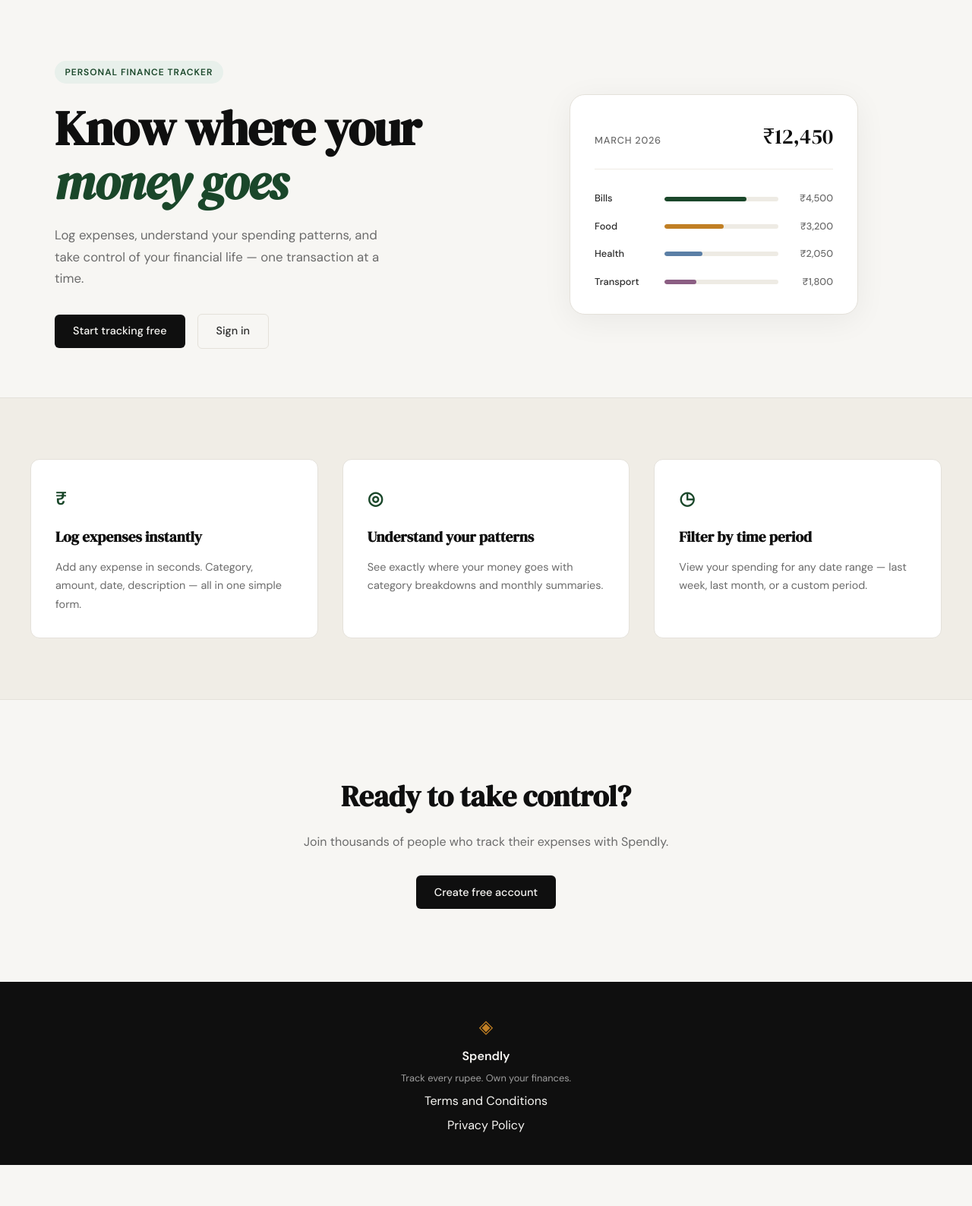
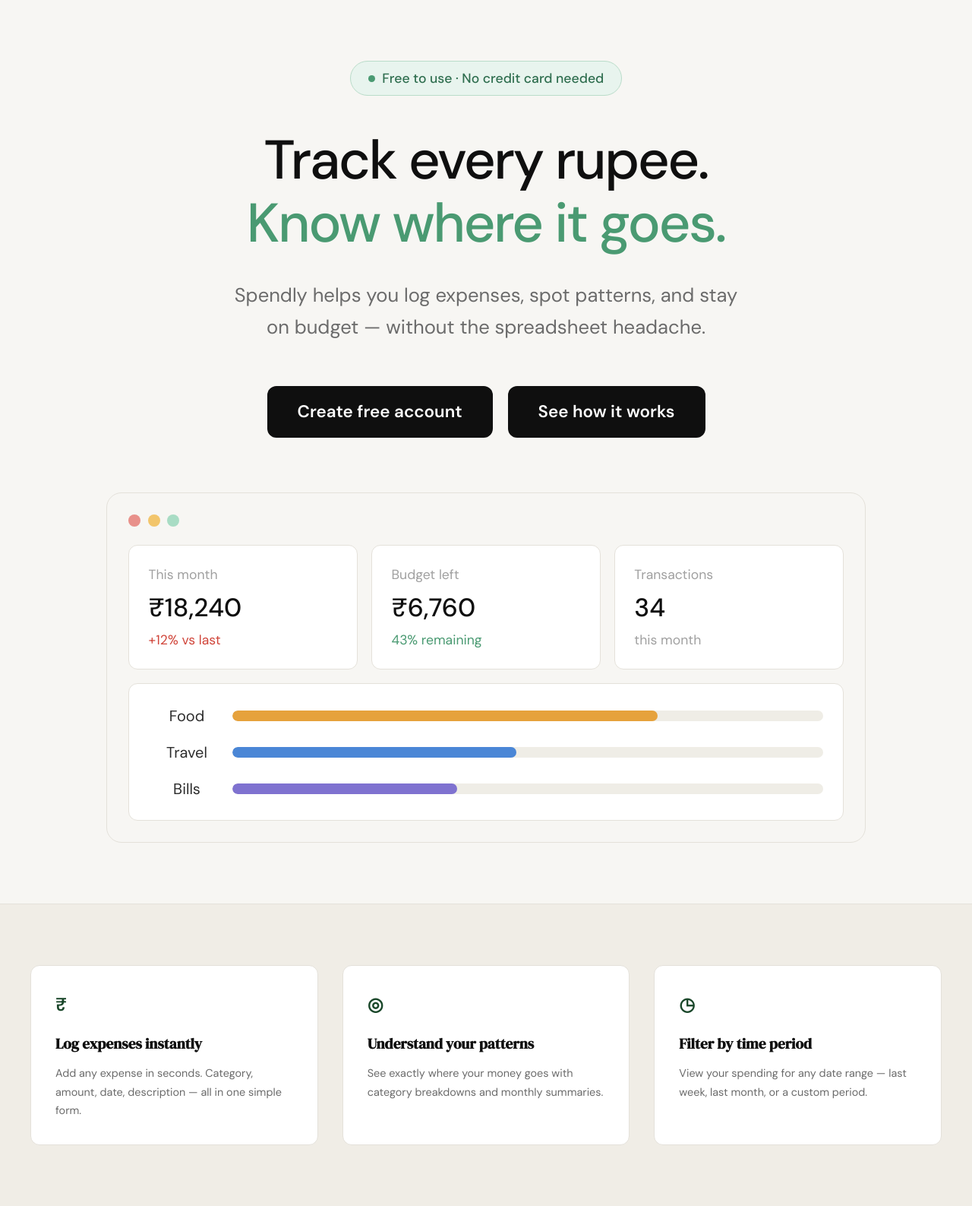
Before and after one commit to Vrindaa-Malik/spendly, a Flask app: page / in a window 1280 px wide. Shown: the part 61-1648 px from the top of the page at 76% size. Before the commit the page ends 1594 px from the top, so only its background shows below. Run offline with Flask 3, Linux system fonts and the light colour scheme.

Commit message:
made landing page similar to the hero image

```diff
--- a/app.py
+++ b/app.py
@@ -20,6 +20,16 @@ def register():
 @app.route("/login")
 def login():
     return render_template("login.html")
+
+
+@app.route("/terms")
+def terms():
+    return render_template("terms.html")
+
+
+@app.route("/privacy")
+def privacy():
+    return render_template("privacy.html")
 
 
 # ------------------------------------------------------------------ #
--- /dev/null
+++ b/static/css/landing.css
@@ -0,0 +1,191 @@
+/* ------------------------------------------------------------------ */
+/* Landing hero                                                        */
+/* ------------------------------------------------------------------ */
+
+.lp-hero {
+    padding: 5rem 2rem 5rem;
+    max-width: var(--max-width);
+    margin: 0 auto;
+}
+
+.lp-hero-inner {
+    text-align: center;
+    max-width: 760px;
+    margin: 0 auto 4.5rem;
+}
+
+.lp-badge {
+    display: inline-flex;
+    align-items: center;
+    gap: 0.6rem;
+    background: #e8f4ee;
+    border: 1px solid #b9dcc9;
+    color: #2f6e4f;
+    font-size: 1.1rem;
+    font-weight: 500;
+    padding: 0.5rem 1.4rem;
+    border-radius: 999px;
+    margin-bottom: 2.75rem;
+}
+
+.lp-badge-dot {
+    width: 9px;
+    height: 9px;
+    border-radius: 50%;
+    background: #4a9a72;
+}
+
+.lp-title {
+    font-family: var(--font-body);
+    font-size: clamp(2.75rem, 6vw, 4.5rem);
+    font-weight: 500;
+    line-height: 1.15;
+    letter-spacing: -0.03em;
+    color: var(--ink);
+    margin-bottom: 2rem;
+}
+
+.lp-title-accent { color: #4a9a72; }
+
+.lp-subtitle {
+    font-size: 1.6rem;
+    line-height: 1.65;
+    color: var(--ink-muted);
+    max-width: 670px;
+    margin: 0 auto 3.5rem;
+}
+
+.lp-actions {
+    display: flex;
+    justify-content: center;
+    gap: 1.25rem;
+    flex-wrap: wrap;
+}
+
+.lp-btn {
+    display: inline-block;
+    background: var(--ink);
+    color: var(--paper-card);
+    font-size: 1.4rem;
+    font-weight: 600;
+    padding: 1rem 2.5rem;
+    border-radius: var(--radius-md);
+    transition: background 0.2s;
+}
+
+.lp-btn:hover { background: var(--accent); }
+
+/* Dashboard mock */
+
+.lp-mock {
+    max-width: 1000px;
+    margin: 0 auto;
+    background: var(--paper);
+    border: 1px solid var(--border);
+    border-radius: var(--radius-lg);
+    padding: 1.75rem;
+}
+
+.lp-mock-dots {
+    display: flex;
+    gap: 0.6rem;
+    margin-bottom: 1.5rem;
+}
+
+.lp-dot {
+    width: 16px;
+    height: 16px;
+    border-radius: 50%;
+}
+
+.lp-dot-red    { background: #e8908a; }
+.lp-dot-yellow { background: #f2c56b; }
+.lp-dot-green  { background: #a8dcc4; }
+
+.lp-stats {
+    display: grid;
+    grid-template-columns: repeat(3, 1fr);
+    gap: 1.1rem;
+    margin-bottom: 1.1rem;
+}
+
+.lp-stat,
+.lp-bars {
+    background: var(--paper-card);
+    border: 1px solid var(--border);
+    border-radius: var(--radius-md);
+}
+
+.lp-stat {
+    display: flex;
+    flex-direction: column;
+    padding: 1.5rem 1.6rem;
+}
+
+.lp-stat-label {
+    font-size: 1.1rem;
+    color: var(--ink-faint);
+    margin-bottom: 0.5rem;
+}
+
+.lp-stat-value {
+    font-size: 2.1rem;
+    font-weight: 500;
+    color: var(--ink);
+    line-height: 1.3;
+    margin-bottom: 0.4rem;
+}
+
+.lp-stat-note {
+    font-size: 1.1rem;
+    color: var(--ink-faint);
+}
+
+.lp-note-up   { color: #d0453a; }
+.lp-note-good { color: #4a9a72; }
+
+.lp-bars {
+    display: flex;
+    flex-direction: column;
+    gap: 1rem;
+    padding: 1.6rem 1.6rem 1.6rem 2rem;
+}
+
+.lp-bar-row {
+    display: grid;
+    grid-template-columns: 5.5rem 1fr;
+    align-items: center;
+    gap: 1rem;
+}
+
+.lp-bar-label {
+    font-size: 1.25rem;
+    color: var(--ink-soft);
+    text-align: center;
+}
+
+.lp-bar-track {
+    height: 14px;
+    background: #efede6;
+    border-radius: 999px;
+    overflow: hidden;
+}
+
+.lp-bar {
+    height: 100%;
+    border-radius: 999px;
+}
+
+.lp-bar-food   { background: #e6a23c; }
+.lp-bar-travel { background: #4a86d6; }
+.lp-bar-bills  { background: #7f72d0; }
+
+@media (max-width: 700px) {
+    .lp-hero { padding: 3rem 1rem 3rem; }
+    .lp-hero-inner { margin-bottom: 3rem; }
+    .lp-badge { font-size: 0.9rem; margin-bottom: 2rem; }
+    .lp-subtitle { font-size: 1.15rem; }
+    .lp-btn { font-size: 1.1rem; }
+    .lp-mock { padding: 1rem; }
+    .lp-stats { grid-template-columns: 1fr; }
+}
--- a/templates/base.html
+++ b/templates/base.html
@@ -34,8 +34,8 @@
             <span class="brand-icon">◈</span>
             <span class="footer-name">Spendly</span>
             <p class="footer-copy">Track every rupee. Own your finances.</p>
-            <a href="#">Terms and Conditions</a>
-            <a href="#">Privacy Policy</a>
+            <a href="{{ url_for('terms') }}">Terms and Conditions</a>
+            <a href="{{ url_for('privacy') }}">Privacy Policy</a>
         </div>
     </footer>
 
--- a/templates/landing.html
+++ b/templates/landing.html
@@ -2,60 +2,67 @@
 
 {% block title %}Spendly — Track Every Rupee{% endblock %}
 
+{% block head %}
+<link rel="stylesheet" href="{{ url_for('static', filename='css/landing.css') }}">
+{% endblock %}
+
 {% block content %}
 
-<section class="hero">
-    <div class="hero-inner">
-        <div class="hero-badge">Personal Finance Tracker</div>
-        <h1 class="hero-title">
-            Know where your<br>
-            <em>money goes</em>
+<section class="lp-hero">
+    <div class="lp-hero-inner">
+        <div class="lp-badge">
+            <span class="lp-badge-dot"></span>
+            Free to use · No credit card needed
+        </div>
+        <h1 class="lp-title">
+            Track every rupee.<br>
+            <span class="lp-title-accent">Know where it goes.</span>
         </h1>
-        <p class="hero-subtitle">
-            Log expenses, understand your spending patterns,
-            and take control of your financial life —
-            one transaction at a time.
+        <p class="lp-subtitle">
+            Spendly helps you log expenses, spot patterns, and stay
+            on budget — without the spreadsheet headache.
         </p>
-        <div class="hero-actions">
-            <a href="{{ url_for('register') }}" class="btn-primary">Start tracking free</a>
-            <a href="{{ url_for('login') }}" class="btn-ghost">Sign in</a>
+        <div class="lp-actions">
+            <a href="{{ url_for('register') }}" class="lp-btn">Create free account</a>
+            <a href="#" class="lp-btn">See how it works</a>
         </div>
     </div>
-    <div class="hero-visual">
-        <div class="mock-card">
-            <div class="mock-card-header">
-                <span class="mock-label">March 2026</span>
-                <span class="mock-total">₹12,450</span>
+
+    <div class="lp-mock">
+        <div class="lp-mock-dots">
+            <span class="lp-dot lp-dot-red"></span>
+            <span class="lp-dot lp-dot-yellow"></span>
+            <span class="lp-dot lp-dot-green"></span>
         </div>
-            <div class="mock-bars">
-                <div class="mock-bar-row">
-                    <span class="mock-cat">Bills</span>
-                    <div class="mock-bar-track">
-                        <div class="mock-bar" style="width: 72%"></div>
+        <div class="lp-stats">
+            <div class="lp-stat">
+                <span class="lp-stat-label">This month</span>
+                <span class="lp-stat-value">₹18,240</span>
+                <span class="lp-stat-note lp-note-up">+12% vs last</span>
             </div>
-                    <span class="mock-amt">₹4,500</span>
+            <div class="lp-stat">
+                <span class="lp-stat-label">Budget left</span>
+                <span class="lp-stat-value">₹6,760</span>
+                <span class="lp-stat-note lp-note-good">43% remaining</span>
             </div>
-                <div class="mock-bar-row">
-                    <span class="mock-cat">Food</span>
-                    <div class="mock-bar-track">
-                        <div class="mock-bar mock-bar-2" style="width: 52%"></div>
+            <div class="lp-stat">
+                <span class="lp-stat-label">Transactions</span>
+                <span class="lp-stat-value">34</span>
+                <span class="lp-stat-note">this month</span>
             </div>
-                    <span class="mock-amt">₹3,200</span>
         </div>
-                <div class="mock-bar-row">
-                    <span class="mock-cat">Health</span>
-                    <div class="mock-bar-track">
-                        <div class="mock-bar mock-bar-3" style="width: 33%"></div>
+        <div class="lp-bars">
+            <div class="lp-bar-row">
+                <span class="lp-bar-label">Food</span>
+                <div class="lp-bar-track"><div class="lp-bar lp-bar-food" style="width: 72%"></div></div>
             </div>
-                    <span class="mock-amt">₹2,050</span>
+            <div class="lp-bar-row">
+                <span class="lp-bar-label">Travel</span>
+                <div class="lp-bar-track"><div class="lp-bar lp-bar-travel" style="width: 48%"></div></div>
             </div>
-                <div class="mock-bar-row">
-                    <span class="mock-cat">Transport</span>
-                    <div class="mock-bar-track">
-                        <div class="mock-bar mock-bar-4" style="width: 28%"></div>
-                    </div>
-                    <span class="mock-amt">₹1,800</span>
-                </div>
+            <div class="lp-bar-row">
+                <span class="lp-bar-label">Bills</span>
+                <div class="lp-bar-track"><div class="lp-bar lp-bar-bills" style="width: 38%"></div></div>
             </div>
         </div>
     </div>
```
Also changed, not shown: claude_code_prompts.txt (added, +25 -0 lines), static/css/style.css (+79 -0 lines), templates/privacy.html (added, +46 -0 lines), templates/terms.html (added, +45 -0 lines). Lines whose indentation alone changed are shown as unchanged.
